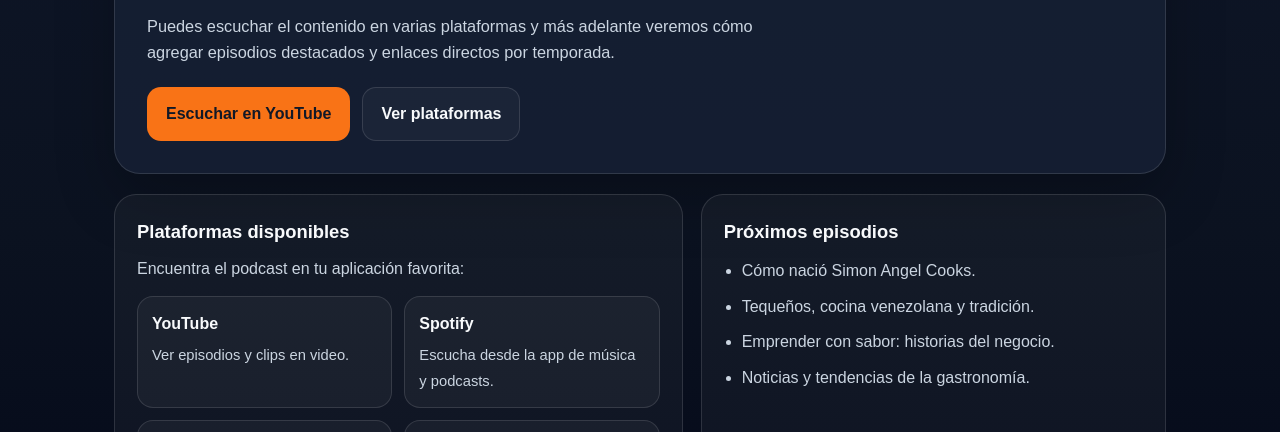
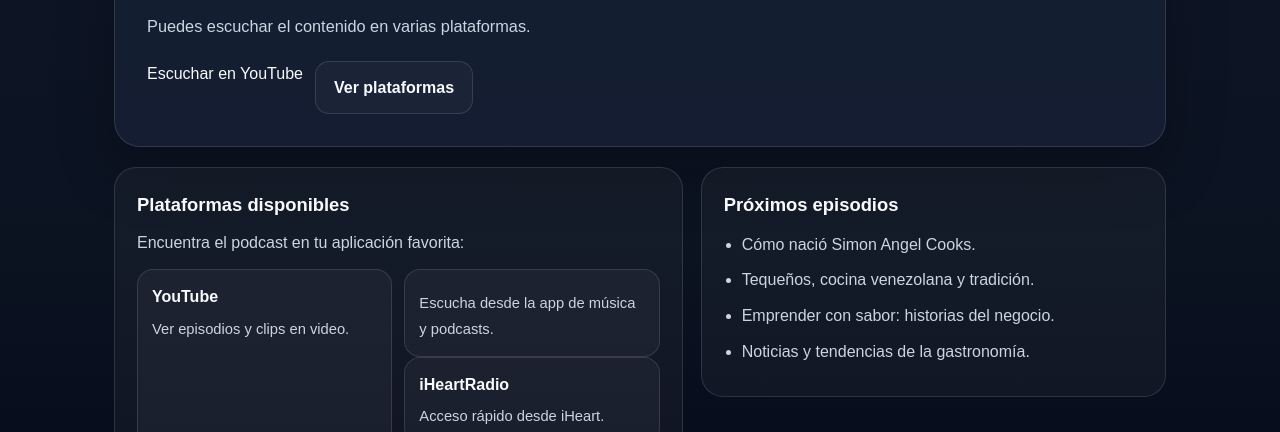
Before and after one commit to simonangelquintero-sys/simonangelcooks, a plain HTML site: page podcast.html in a window 1280 px wide. Shown: the part 313-745 px from the top of the page. Drawn offline with Linux system fonts and the light colour scheme.

Commit message:
Update podcast.html

```diff
--- a/podcast.html
+++ b/podcast.html
@@ -152,11 +152,11 @@
           cocina, emprendimiento y conversaciones alrededor de la gastronomía.
         </p>
         <p>
-          Puedes escuchar el contenido en varias plataformas y más adelante veremos cómo agregar episodios destacados y enlaces directos por temporada.
+          Puedes escuchar el contenido en varias plataformas.
         </p>
 
         <div class="actions">
-          <a class="btn primary" href="https://www.youtube.com" target="_blank" rel="noopener">Escuchar en YouTube</a>
+          <a href="https://www.youtube.com/@saboresyrelatos" target="_blank" rel="noopener">Escuchar en YouTube</a>
           <a class="btn secondary" href="#plataformas">Ver plataformas</a>
         </div>
       </section>
@@ -170,9 +170,10 @@
             <div class="platform">
               <strong>YouTube</strong>
               <span>Ver episodios y clips en video.</span>
+               <a href="https://www.youtube.com/@saboresyrelatos" target="_blank" rel="noopener">
             </div>
             <div class="platform">
-              <strong>Spotify</strong>
+              <strong></strong>
               <span>Escucha desde la app de música y podcasts.</span>
             </div>
             <div class="platform">
```
